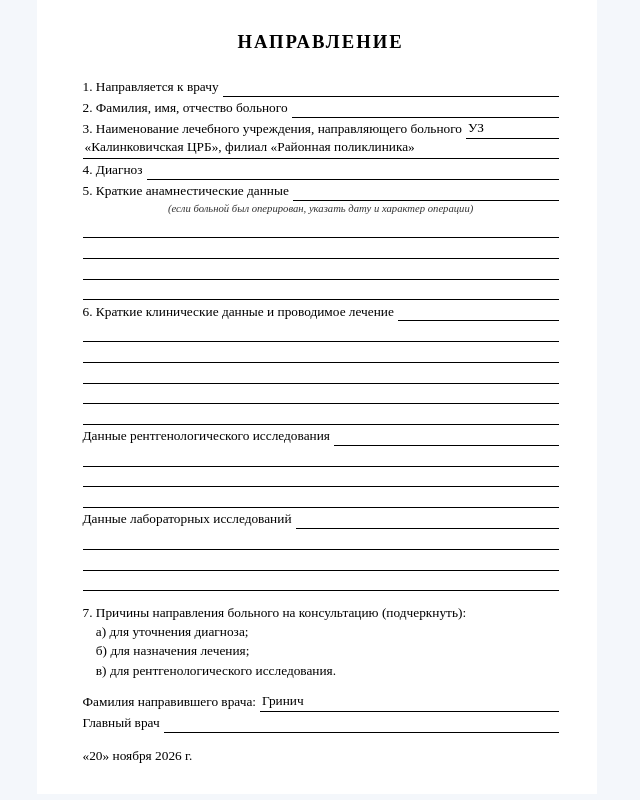
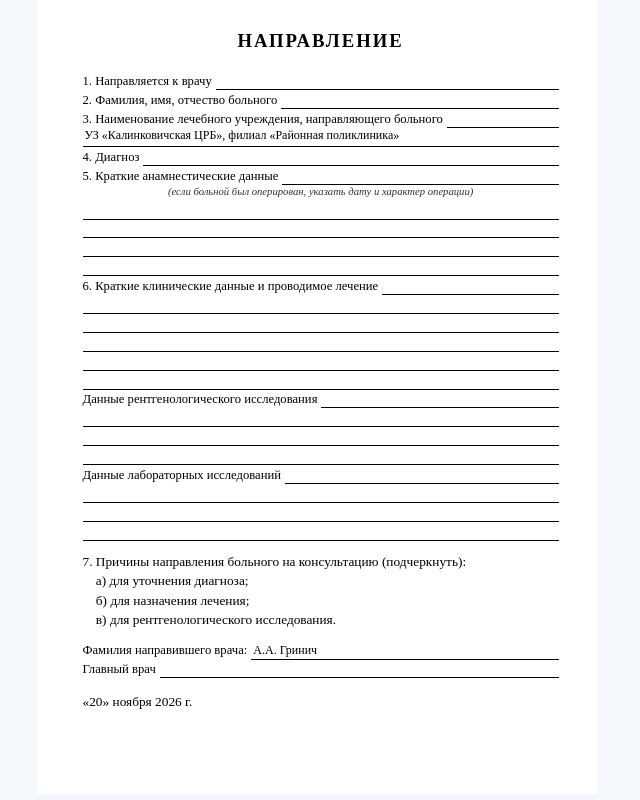
Before and after one commit to Vedalgo/vop-helper, a plain HTML site: page pages/referral-general.html in a window 1280 px wide. Both pictures are taken after a click on the button "🖨 Печать". Shown: the whole page, without its empty margins (616-1256 px from the left). Drawn offline with Linux system fonts and the light colour scheme.

Commit message:
Исправление "Направление общее"

```diff
--- a/css/styles.css
+++ b/css/styles.css
@@ -678,8 +678,8 @@ body.printing-consilium .cons-empty {
   background: #fff;
   color: #000;
   font-family: "Times New Roman", Times, serif;
-  font-size: 10pt;
-  line-height: 1.25;
+  font-size: 9.5pt;
+  line-height: 1.2;
   position: relative;
   overflow: hidden;
 }
@@ -688,13 +688,13 @@ body.printing-consilium .cons-empty {
   font-size: 14pt;
   font-weight: bold;
   letter-spacing: 2px;
-  margin: 0 0 6mm;
+  margin: 0 0 5mm;
 }
 .refgen-row {
   display: flex;
   align-items: flex-end;
   gap: 4px;
-  min-height: 5.5mm;
+  min-height: 5mm;
   margin: 0;
   page-break-inside: avoid;
 }
@@ -703,24 +703,27 @@ body.printing-consilium .cons-empty {
   white-space: nowrap;
   font-weight: 400;
   padding-bottom: 1px;
+  font-size: 9.5pt;
 }
 .refgen-fill {
   flex: 1 1 auto;
   border-bottom: 1px solid #000;
-  min-height: 4.5mm;
+  min-height: 4.2mm;
   padding: 0 2px 1px;
   white-space: nowrap;
   overflow: hidden;
+  font-size: 9pt;
 }
 .refgen-empty {
   border-bottom: 1px solid #000;
-  min-height: 5.5mm;
-  height: 5.5mm;
+  min-height: 5mm;
+  height: 5mm;
   margin: 0;
   padding: 0 2px;
   box-sizing: border-box;
   white-space: nowrap;
   overflow: hidden;
+  font-size: 9pt;
 }
 .refgen-note {
   text-align: center;
@@ -776,6 +779,12 @@ body.printing-refgen .refgen-empty {
   white-space: nowrap !important;
   overflow: hidden !important;
 }
+/* Учреждение — весь текст на нижней строке */
+body.printing-refgen [data-line="rg-inst"][data-idx="1"] {
+  font-size: 9pt !important;
+  white-space: nowrap !important;
+  overflow: visible !important;
+}
 
 @media print {
   body.printing-refgen {
--- a/js/core.js
+++ b/js/core.js
@@ -105,9 +105,11 @@ function fillDoctorFields(){
   const refDoc = document.getElementById('ref-doc');
   if(refDoc && !refDoc.value.trim()) refDoc.value = docFull;
 
-  // Фамилия направившего врача — всегда только фамилия выбранного врача
+  // Фамилия направившего врача — инициалы + фамилия (без точки в конце)
   const rgDoc = document.getElementById('rg-doc');
-  if (rgDoc) rgDoc.value = getDoctorSurname(docFull);
+  if (rgDoc) {
+    rgDoc.value = getShortDoctorName(docFull);
+  }
 
   ['acq-doctor-sign','chads-doctor-sign','findrisk-doctor-sign','hads-doctor-sign','auditc-doctor-sign','mmse-doctor-sign','bdi-doctor-sign','cat-doctor-sign'].forEach(id=>{
     const el = document.getElementById(id);
--- a/js/documents.js
+++ b/js/documents.js
@@ -370,15 +370,15 @@ function fillBlankLines(key, text) {
   const raw = String(text || '').replace(/\s+/g, ' ').trim();
   if (!raw) return;
 
-  const font = '10.5pt "Times New Roman", Times, serif';
+  const font = '9pt "Times New Roman", Times, serif';
   const canvas = document.createElement('canvas');
   const ctx = canvas.getContext('2d');
   ctx.font = font;
 
   // ширина каждой линии: для .ref-fill берём clientWidth, для empty — ширину страницы-контента
-  // Ширина контента: А4 ~600px, А5 портрет ~420px
+  // Ширина контента: А5 портрет ~148mm ≈ 560px при 96dpi, но с учётом padding ~500px
   const isA5 = !!(nodes[0] && nodes[0].closest && nodes[0].closest('.refgen-page'));
-  const FULL = isA5 ? 420 : 600;
+  const FULL = isA5 ? 520 : 600;
   const widths = nodes.map((n, i) => {
     let w = n.getBoundingClientRect().width;
     if (w < 30) {
@@ -387,10 +387,11 @@ function fillBlankLines(key, text) {
       } else {
         const lab = n.parentElement && (n.parentElement.querySelector('.ref-lab') || n.parentElement.querySelector('.refgen-lab'));
         const labW = lab ? (lab.getBoundingClientRect().width || estimateTextWidth(lab.textContent, ctx)) : 0;
-        w = FULL - labW - 6;
+        w = FULL - labW - 4;
       }
     }
-    return Math.max(40, Math.floor(w * 0.92) - 2);
+    // меньше отступа справа — ближе к реальной ширине линии
+    return Math.max(40, Math.floor(w * 0.98) - 1);
   });
 
   const words = raw.split(' ');
@@ -642,7 +643,7 @@ function printRefGeneral() {
   const docEl = document.getElementById('rg-doc');
   if (docEl && !docEl.value.trim() && typeof getCurrentDoctor === 'function') {
     const full = getCurrentDoctor();
-    docEl.value = (typeof getDoctorSurname === 'function' ? getDoctorSurname(full) : full);
+    docEl.value = (typeof getShortDoctorName === 'function' ? getShortDoctorName(full) : full);
   }
 
   const printView = document.getElementById('refgen-print-view');
@@ -654,7 +655,13 @@ function printRefGeneral() {
 
   fillBlankLines('rg-to', v('rg-doctor-to'));
   fillBlankLines('rg-fio', v('rg-fio'));
-  fillBlankLines('rg-inst', v('rg-inst') || 'УЗ «Калинковичская ЦРБ», филиал «Районная поликлиника»');
+  // Учреждение — весь текст на нижней строке (вместе с «УЗ»)
+  const instText = v('rg-inst') || 'УЗ «Калинковичская ЦРБ», филиал «Районная поликлиника»';
+  const instNodes = Array.from(document.querySelectorAll('[data-line="rg-inst"]'))
+    .sort((a, b) => (+a.dataset.idx) - (+b.dataset.idx));
+  instNodes.forEach(n => { n.textContent = ''; });
+  if (instNodes[1]) instNodes[1].textContent = instText;
+  else if (instNodes[0]) instNodes[0].textContent = instText;
   fillBlankLines('rg-diagnosis', v('rg-diagnosis'));
   fillBlankLines('rg-anamnesis', v('rg-anamnesis'));
   fillBlankLines('rg-clinical', v('rg-clinical'));
@@ -669,9 +676,11 @@ function printRefGeneral() {
   });
 
   const docVal = v('rg-doc');
-  const docPrint = docVal || (typeof getCurrentDoctor === 'function'
-    ? (typeof getDoctorSurname === 'function' ? getDoctorSurname(getCurrentDoctor()) : getCurrentDoctor())
-    : '');
+  let docPrint = docVal;
+  if (!docPrint && typeof getCurrentDoctor === 'function') {
+    const full = getCurrentDoctor();
+    docPrint = (typeof getShortDoctorName === 'function' ? getShortDoctorName(full) : full);
+  }
   set('p-rg-doc', docPrint);
   set('p-rg-chief', v('rg-chief'));
 
```
